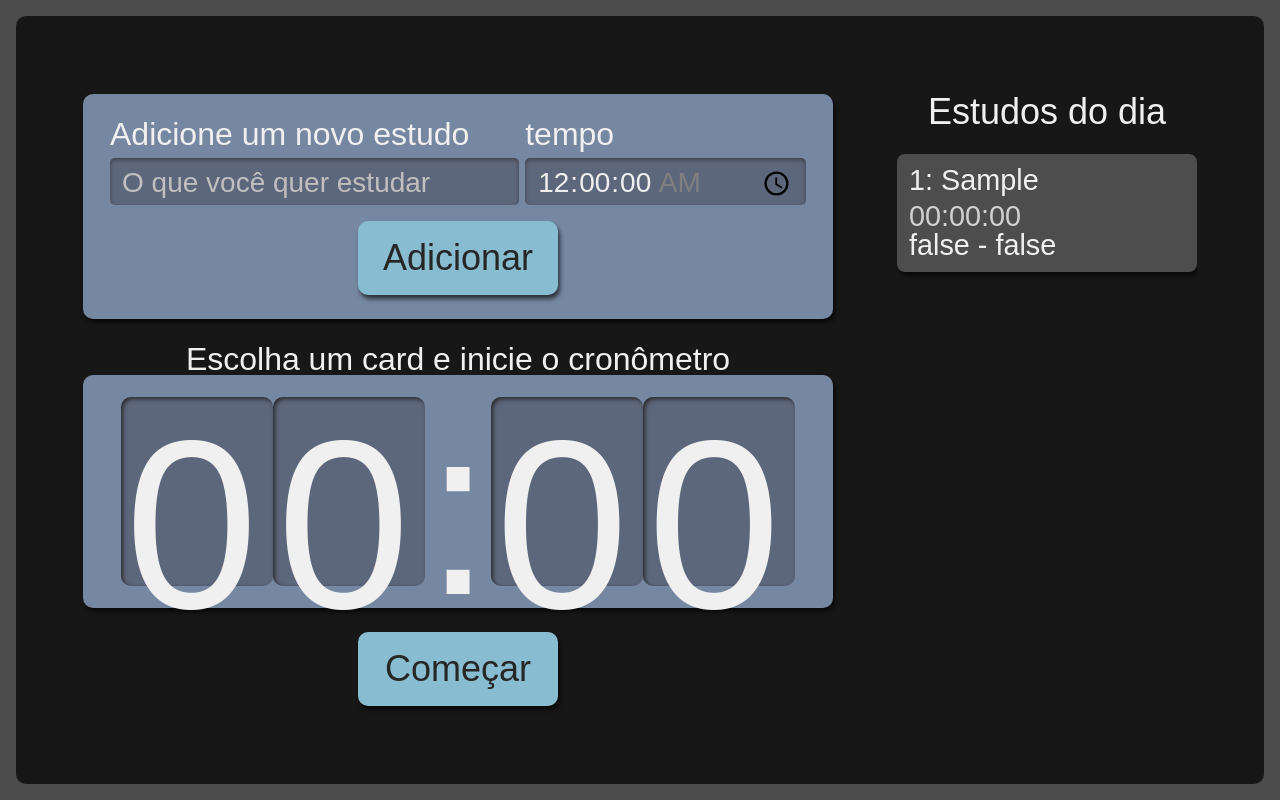
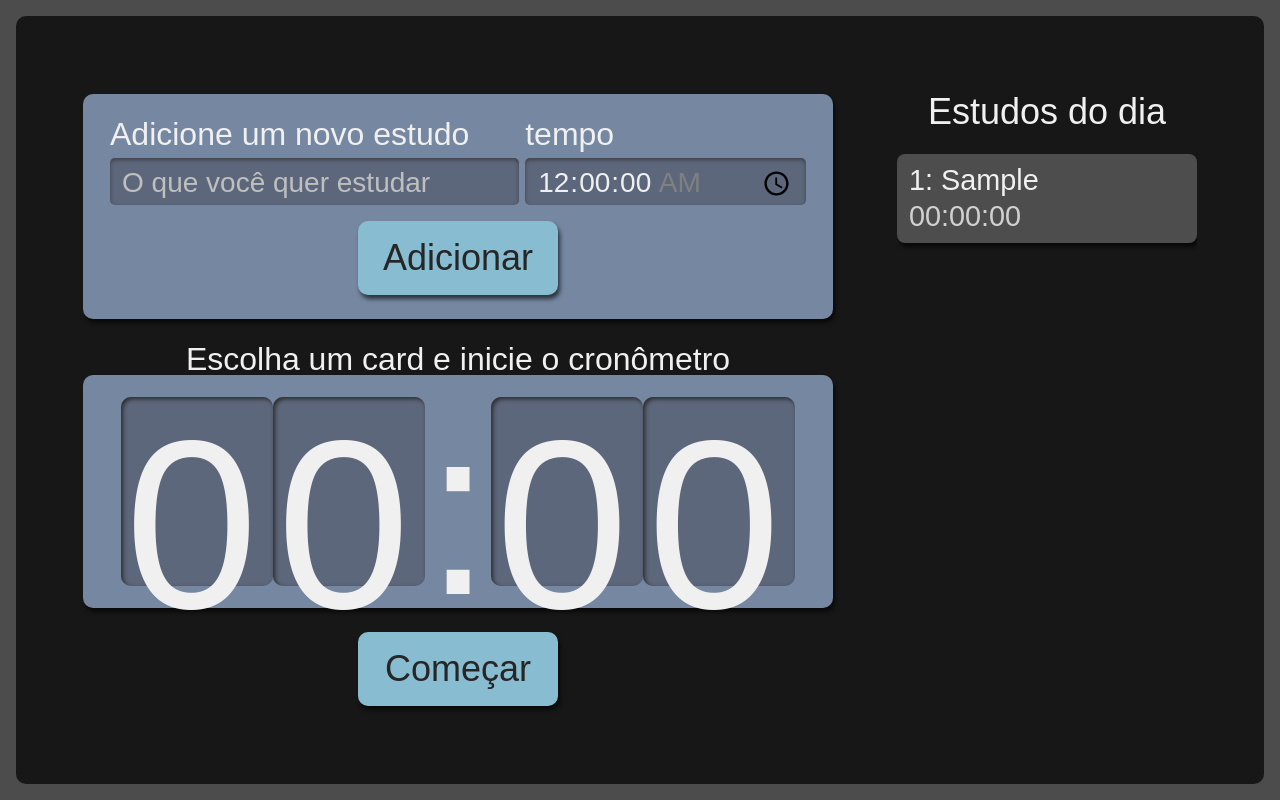
Before and after one commit to garouxl/react-with-ts, a React (Create React App) app: page / in a window 1280 px wide. Both pictures are taken after typing "Sample" into the empty fields and a click on the button "Adicionar". Built offline with nearby package versions, Linux system fonts and the light colour scheme.

Commit message:
refactor

```diff
--- a/src/components/Button/index.tsx
+++ b/src/components/Button/index.tsx
@@ -1,16 +1,10 @@
 import { IButton } from '../../types/types'
 import style from './Button.module.scss'
 
-const Button = ({
-  texto,
-  type = undefined,
-  action,
-}: IButton) => {
-  return (
-    <button type={type} className={style.button} onClick={action} >
-      {texto}
-    </button>
-  )
-}
+const Button = ({ texto, type = undefined, action }: IButton) => (
+  <button type={type} className={style.button} onClick={action}>
+    {texto}
+  </button>
+)
 
 export default Button
--- a/src/components/List/Item/index.tsx
+++ b/src/components/List/Item/index.tsx
@@ -6,14 +6,13 @@ interface Props extends ITasks {
   selectTask: (selectTask: ITasks) => void
 }
 
-const Item = ({ id, task, time, finished, selected, selectTask }: Props) => {
-  return (
+const Item = ({ id, task, time, finished, selected, selectTask }: Props) => (
   <li
     className={`${style.item} ${selected ? style.itemSelected : ''} ${
       finished ? style.itemFinished : ''
     }`.trim()}
-      onClick={() => {
-        if (!finished) {
+    onClick={() =>
+      !finished &&
       selectTask({
         id,
         task,
@@ -22,18 +21,13 @@ const Item = ({ id, task, time, finished, selected, selectTask }: Props) => {
         selected,
       })
     }
-      }}
   >
     <h3>
       {id}: {task}
     </h3>
     <span>{time}</span>
-      <p>
-        {String(finished)} - {String(selected)}
-      </p>
-      <div className={style.finished}></div>
+    {finished && <div className={style.finished}></div>}
   </li>
 )
-}
 
 export default Item
```
Lines whose indentation alone changed are shown as unchanged.
